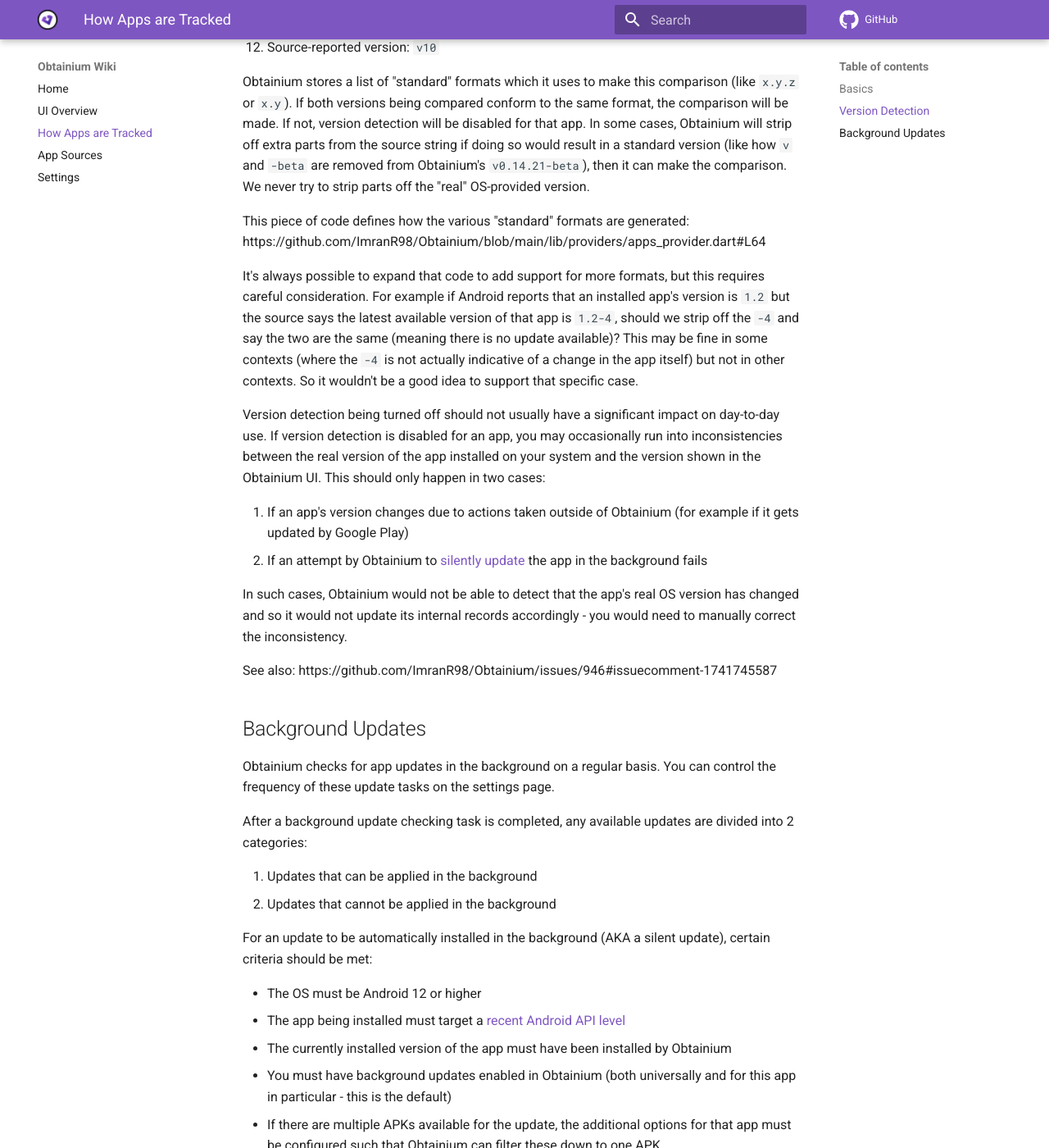
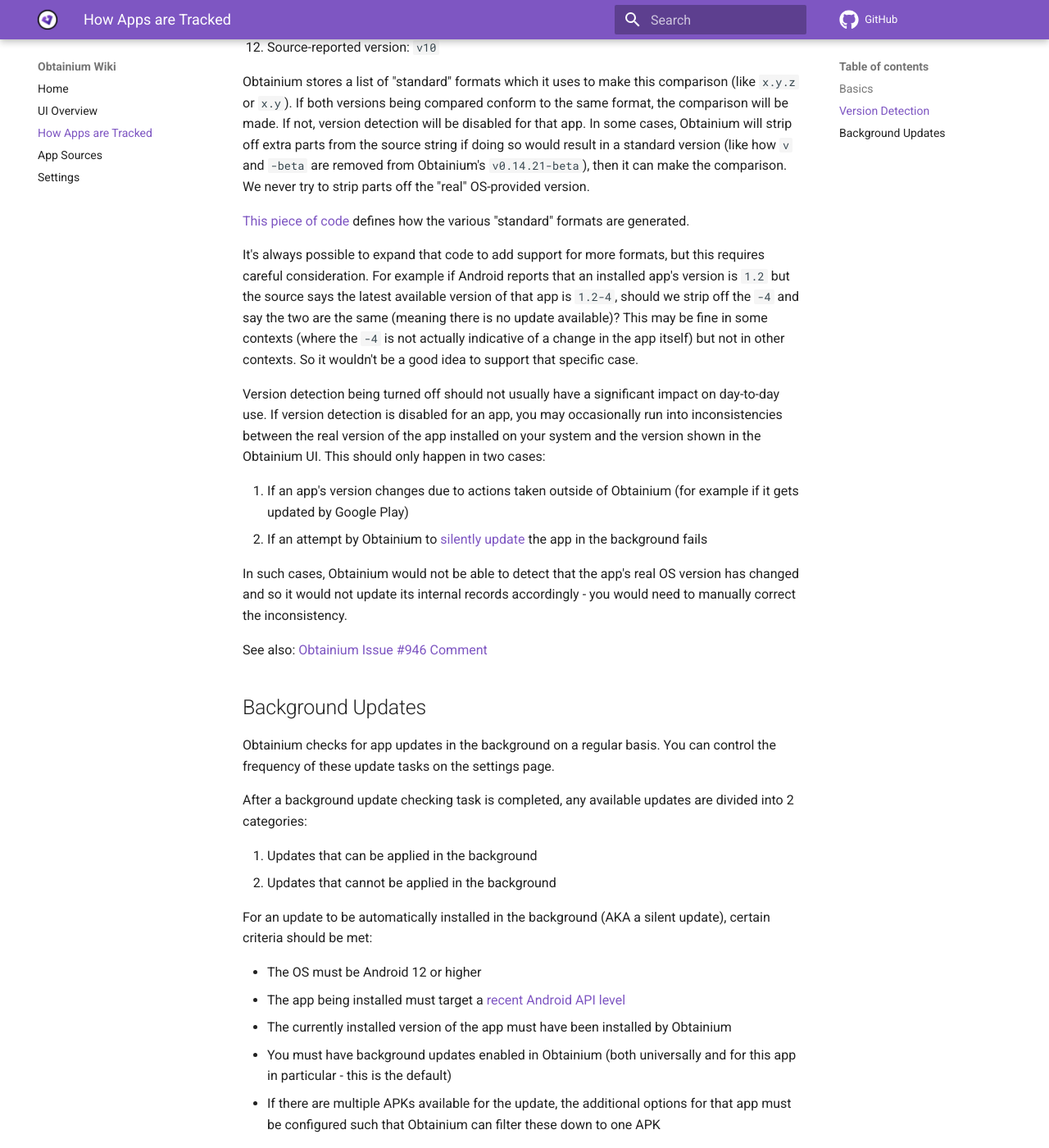
Before and after one commit to beswalod/Obtainium-Wiki, an MkDocs documentation site: the page built from pages/app_tracking.md, in a window 1280 px wide and 1400 px high, scrolled down 1532 px. Shown: the whole window at 82% size. Built offline with MkDocs 1.6.1 and Material for MkDocs 9.7.7, drawn with Linux system fonts in a browser that asks for light colours; comment, search, counter and statistics services are not loaded.

Commit message:
Small fixes

```diff
--- a/mkdocs.yml
+++ b/mkdocs.yml
@@ -4,9 +4,6 @@ site_description: Help page for Obtainium
 docs_dir: pages
 site_author: ImranR98
 edit_uri: https://github.com/ImranR98/Obtainium-Wiki/edit/main/pages/
-
-extra_javascript:
-  - assets/analytics.js
 
 nav:
   - Home: index.md
@@ -27,8 +24,7 @@ theme:
     - content.action.edit
     - search.suggest
     - search.highlight
-    - search.share
-    - content.tooltips
+    - navigation.top
 
   icon:
     repo: fontawesome/brands/github
@@ -36,7 +32,6 @@ theme:
 
   palette:
     - primary: deep purple
-    - accent: green
 
 markdown_extensions:
   - admonition
@@ -74,3 +69,6 @@ plugins:
 
 extra_css:
   - stylesheets/custom.css
+
+extra_javascript:
+  - assets/analytics.js
--- a/pages/app_tracking.md
+++ b/pages/app_tracking.md
@@ -44,7 +44,7 @@ When Obtainium is tracking an app that is currently installed, it grabs the vers
 
 Obtainium stores a list of "standard" formats which it uses to make this comparison (like `x.y.z` or `x.y`). If both versions being compared conform to the same format, the comparison will be made. If not, version detection will be disabled for that app. In some cases, Obtainium will strip off extra parts from the source string if doing so would result in a standard version (like how `v` and `-beta` are removed from Obtainium's `v0.14.21-beta`), then it can make the comparison. We never try to strip parts off the "real" OS-provided version.
 
-This piece of code defines how the various "standard" formats are generated: https://github.com/ImranR98/Obtainium/blob/main/lib/providers/apps_provider.dart#L64
+[This piece of code](https://github.com/ImranR98/Obtainium/blob/main/lib/providers/apps_provider.dart#L64) defines how the various "standard" formats are generated.
 
 It's always possible to expand that code to add support for more formats, but this requires careful consideration. For example if Android reports that an installed app's version is `1.2` but the source says the latest available version of that app is `1.2-4`, should we strip off the `-4` and say the two are the same (meaning there is no update available)? This may be fine in some contexts (where the `-4` is not actually indicative of a change in the app itself) but not in other contexts. So it wouldn't be a good idea to support that specific case.
 
@@ -55,7 +55,7 @@ Version detection being turned off should not usually have a significant impact
 
 In such cases, Obtainium would not be able to detect that the app's real OS version has changed and so it would not update its internal records accordingly - you would need to manually correct the inconsistency.
 
-See also: https://github.com/ImranR98/Obtainium/issues/946#issuecomment-1741745587
+See also: [Obtainium Issue #946 Comment](https://github.com/ImranR98/Obtainium/issues/946#issuecomment-1741745587])
 
 ## Background Updates
 
```
Also changed, not shown: pages/ui_overview.md (+1 -1 lines).
